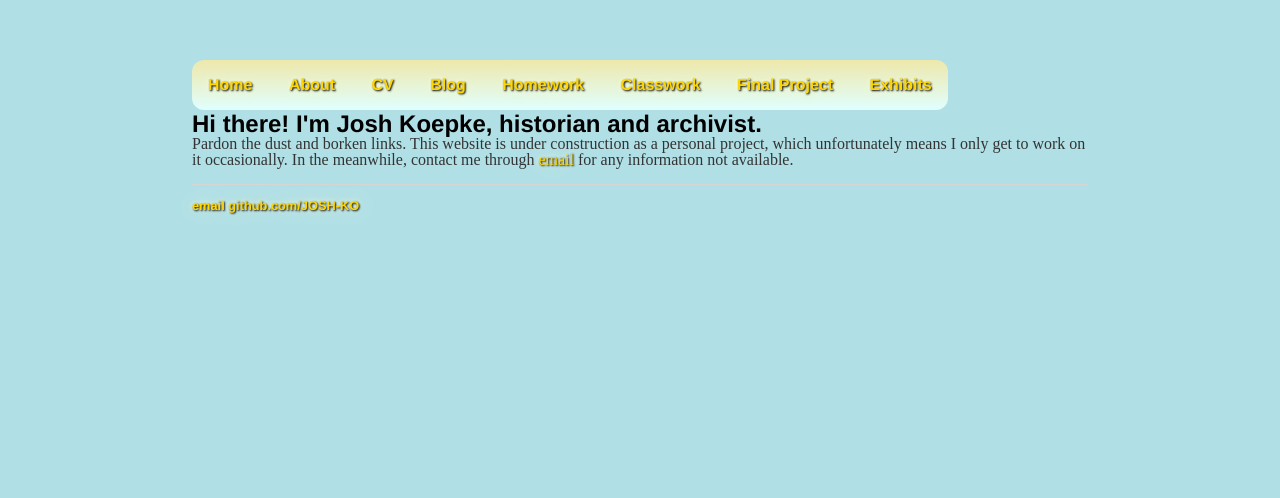
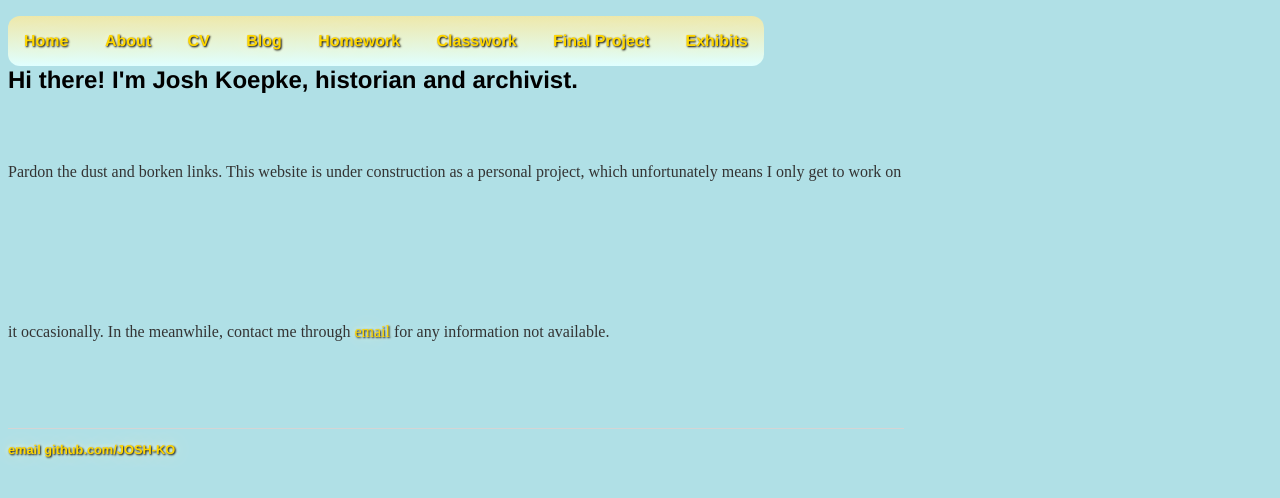
Before and after one commit to JOSH-KO/JOSH-KO.github.io, a Jekyll site: the page built from index.html, in a window 1280 px wide. Shown: the top 498 px of the page. Built offline with Jekyll 4.4.1, drawn with Linux system fonts in a browser that asks for light colours.

Commit message:
Update main.css

```diff
--- a/css/main.css
+++ b/css/main.css
@@ -1,5 +1,4 @@
 body {
-    margin: 60px auto;
     width: 70%;
     background-color: powderblue;
 }
@@ -89,7 +88,7 @@ lb {
 
 p {
     font-size: 1em;
-    line-height: 1em;
+    line-height: 10em;
     color: #333;
 }
 footer {
```
